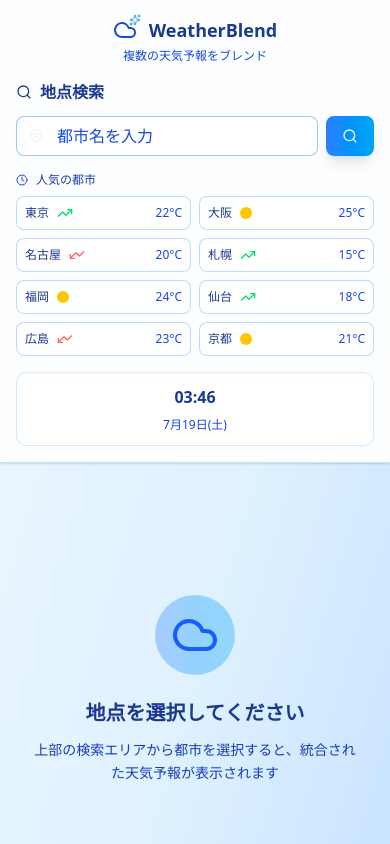
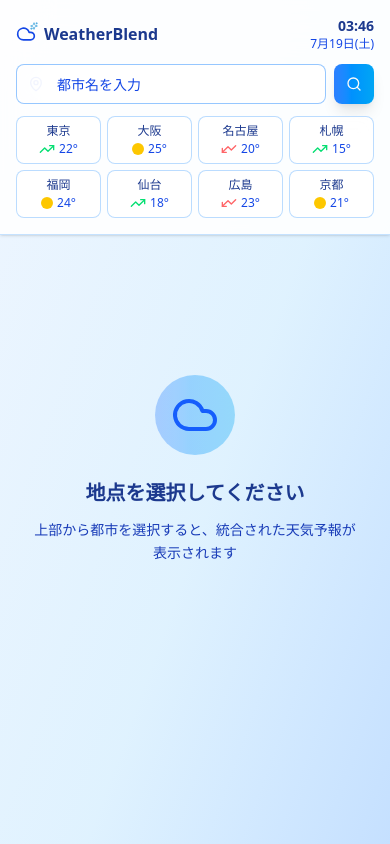
Before and after one commit to sidedishjob/weather-blend, a Next.js app: page / in a window 390 px wide. Shown: the top 844 px of the page. Built offline with nearby package versions, Linux system fonts and the light colour scheme.

Commit message:
モバイル版ミニマム検索エリア

```diff
--- a/src/app/page.tsx
+++ b/src/app/page.tsx
@@ -256,33 +256,24 @@ export default function Home() {
       {/* モバイル用ヘッダー */}
       {/* モバイル用検索エリア */}
       <div className="lg:hidden bg-white/90 backdrop-blur-xl border-b border-blue-300/50 shadow-sm relative z-20 p-4">
-        <div className="space-y-4">
-          {/* ロゴ */}
-          <div className="text-center">
-            <div className="flex items-center justify-center space-x-3">
+        <div className="space-y-3">
+          {/* コンパクトヘッダー */}
+          <div className="flex items-center justify-between">
+            <div className="flex items-center space-x-2">
               <div className="relative">
-                <Cloud className="w-6 h-6 text-blue-700" />
-                <Sparkles className="w-3 h-3 text-sky-600 absolute -top-1 -right-1 animate-pulse" />
+                <Cloud className="w-5 h-5 text-blue-700" />
+                <Sparkles className="w-2 h-2 text-sky-600 absolute -top-0.5 -right-0.5 animate-pulse" />
               </div>
-              <h1 className="text-lg font-bold text-blue-900">WeatherBlend</h1>
+              <h1 className="text-base font-bold text-blue-900">WeatherBlend</h1>
             </div>
-            <p className="text-xs text-blue-700 font-medium mt-1">複数の天気予報をブレンド</p>
+            <div className="text-right">
+              <div className="text-sm font-bold text-blue-900">{currentTime}</div>
+              <div className="text-blue-700 text-xs">{today}</div>
+            </div>
           </div>
 
-          {/* 地点検索 */}
-          <div className="space-y-3">
-            <h2 className="text-base font-bold text-blue-900 flex items-center space-x-2">
-              <Search className="w-4 h-4" />
-              <span>地点検索</span>
-            </h2>
-            <LocationSearch onLocationSelect={handleLocationSelect} />
-          </div>
-
-          {/* 時間表示 */}
-          <div className="text-center space-y-2 p-3 bg-white/60 backdrop-blur-sm rounded-lg border border-blue-300/40">
-            <div className="text-base font-bold text-blue-900">{currentTime}</div>
-            <div className="text-blue-700 text-xs">{today}</div>
-          </div>
+          {/* ミニマム地点検索 */}
+          <LocationSearch onLocationSelect={handleLocationSelect} />
         </div>
       </div>
 
@@ -325,7 +316,7 @@ export default function Home() {
         </aside>
 
         {/* メインエリア - 検索結果 */}
-        <main className={`flex-1 px-4 sm:px-6 lg:px-8 py-4 lg:py-8 overflow-y-auto relative z-10 ${
+        <main className={`flex-1 px-4 sm:px-6 lg:px-8 py-6 lg:py-8 overflow-y-auto relative z-10 ${
           weatherData ? getWeatherBackgroundClass(weatherData.blended.weather) : ''
         }`}>
         {/* 天気アニメーション要素 */}
@@ -411,7 +402,7 @@ export default function Home() {
                   地点を選択してください
                 </h2>
                 <p className="text-sm lg:text-base text-blue-800 leading-relaxed px-4">
-                  <span className="lg:hidden">上部の検索エリアから都市を選択すると、統合された天気予報が表示されます</span>
+                  <span className="lg:hidden">上部から都市を選択すると、統合された天気予報が表示されます</span>
                   <span className="hidden lg:inline">左側の検索エリアから都市を選択すると、統合された天気予報が表示されます</span>
                 </p>
               </div>
--- a/src/components/location-search.tsx
+++ b/src/components/location-search.tsx
@@ -56,7 +56,7 @@ export function LocationSearch({ onLocationSelect }: LocationSearchProps) {
   }
 
   return (
-    <div className="space-y-4">
+    <div className="space-y-3">
       <div className="relative">
         <div className="flex space-x-2">
           <div className="relative flex-1">
@@ -66,7 +66,7 @@ export function LocationSearch({ onLocationSelect }: LocationSearchProps) {
               value={location}
               onChange={(e) => setLocation(e.target.value)}
               onKeyPress={handleKeyPress}
-              className="pl-10 pr-4 py-2 bg-white/90 backdrop-blur-xl border-blue-400/60 text-blue-900 placeholder:text-blue-700 focus:bg-white/95 focus:border-blue-500/80 transition-all duration-300"
+              className="pl-10 pr-4 py-2 text-sm bg-white/90 backdrop-blur-xl border-blue-400/60 text-blue-900 placeholder:text-blue-700 focus:bg-white/95 focus:border-blue-500/80 transition-all duration-300"
             />
             {location && (
               <div className="absolute right-3 top-1/2 transform -translate-y-1/2">
@@ -77,7 +77,7 @@ export function LocationSearch({ onLocationSelect }: LocationSearchProps) {
           <Button
             onClick={handleSearch}
             disabled={isSearching}
-            className="px-4 py-2 bg-gradient-to-r from-blue-500 to-sky-500 hover:from-blue-600 hover:to-sky-600 border-0 shadow-lg hover:shadow-blue-500/25 transition-all duration-300 disabled:opacity-50"
+            className="px-3 py-2 bg-gradient-to-r from-blue-500 to-sky-500 hover:from-blue-600 hover:to-sky-600 border-0 shadow-lg hover:shadow-blue-500/25 transition-all duration-300 disabled:opacity-50"
           >
             {isSearching ? (
               <div className="w-4 h-4 border-2 border-white/40 border-t-white rounded-full animate-spin"></div>
@@ -89,25 +89,21 @@ export function LocationSearch({ onLocationSelect }: LocationSearchProps) {
       </div>
 
       <div className="space-y-2">
-        <div className="flex items-center space-x-2">
-          <Clock className="w-3 h-3 text-blue-700" />
-          <span className="text-blue-800 text-xs font-medium">人気の都市</span>
-        </div>
-        <div className="grid grid-cols-2 gap-2">
+        <div className="grid grid-cols-4 gap-1.5">
           {popularLocations.map((loc) => (
             <Button
               key={loc.name}
               variant="outline"
               onClick={() => handleLocationClick(loc.name)}
               disabled={isSearching}
-              className="group relative bg-white/80 backdrop-blur-sm border-blue-300/60 text-blue-900 hover:bg-white/90 hover:border-blue-400/80 transition-all duration-300 p-2 h-auto justify-between disabled:opacity-50 text-xs"
+              className="group relative bg-white/80 backdrop-blur-sm border-blue-300/60 text-blue-900 hover:bg-white/90 hover:border-blue-400/80 transition-all duration-300 p-1.5 h-auto justify-center disabled:opacity-50 text-xs"
             >
-              <div className="flex items-center space-x-2">
-                <span className="font-medium">{loc.name}</span>
-                {getTrendIcon(loc.trend)}
-              </div>
-              <div className="text-xs text-blue-700 group-hover:text-blue-800 transition-colors text-xs">
-                {loc.temp}°C
+              <div className="flex flex-col items-center space-y-0.5">
+                <span className="font-medium text-xs">{loc.name}</span>
+                <div className="flex items-center space-x-1">
+                  {getTrendIcon(loc.trend)}
+                  <span className="text-xs text-blue-700">{loc.temp}°</span>
+                </div>
               </div>
               <div className="absolute inset-0 bg-gradient-to-r from-blue-500/0 to-sky-500/0 group-hover:from-blue-500/20 group-hover:to-sky-500/20 rounded-md transition-all duration-300"></div>
             </Button>
```
